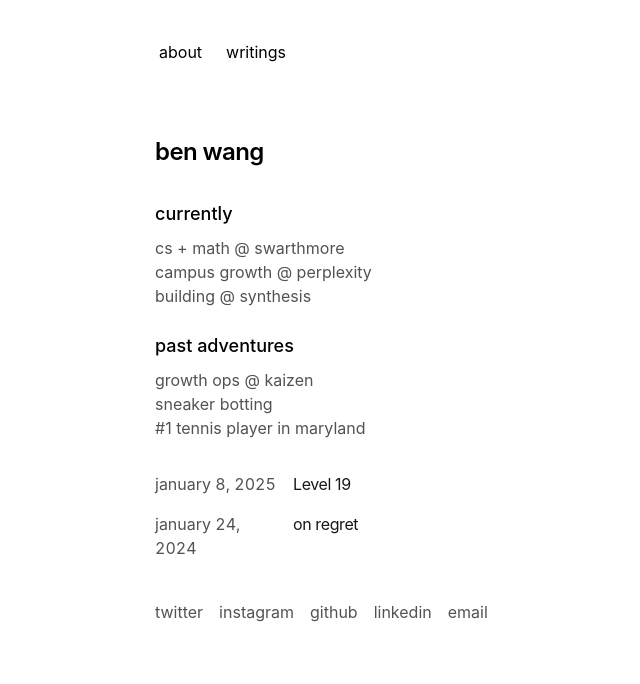
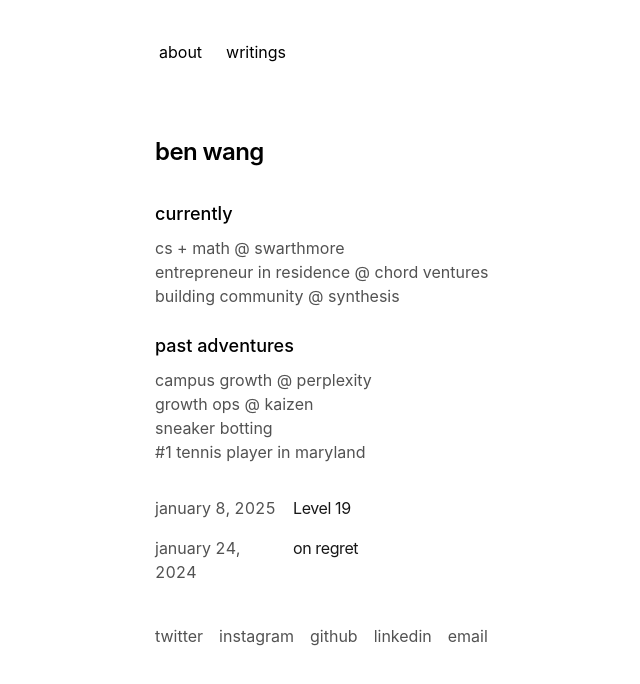
Before and after one commit to benwxng/personal-3, a Next.js app: page / in a window 1280 px wide. Shown: the top 684 px of the page, without its empty margins (197-837 px from the left). Built offline with nearby package versions, Linux system fonts and the light colour scheme.

Commit message:
current updates

```diff
--- a/app/page.tsx
+++ b/app/page.tsx
@@ -10,9 +10,9 @@ export default function Page() {
         <h2 className="text-lg font-medium mb-2">currently</h2>
         <ul className="list-none text-neutral-600 dark:text-neutral-400">
           <li>cs + math @ swarthmore</li>
-          <li>campus growth @ perplexity</li>
+          <li>entrepreneur in residence @ chord ventures</li>
           <li>
-            building @{" "}
+            building community @{" "}
             <AnimatedLink
               href="https://www.swatsynthesis.info"
               className="text-neutral-600 dark:text-white/70"
@@ -27,6 +27,7 @@ export default function Page() {
 
         <h2 className="text-lg font-medium mb-2">past adventures</h2>
         <ul className="list-none text-neutral-600 dark:text-neutral-400">
+          <li>campus growth @ perplexity</li>
           <li>
             growth ops @{" "}
             <AnimatedLink
```
